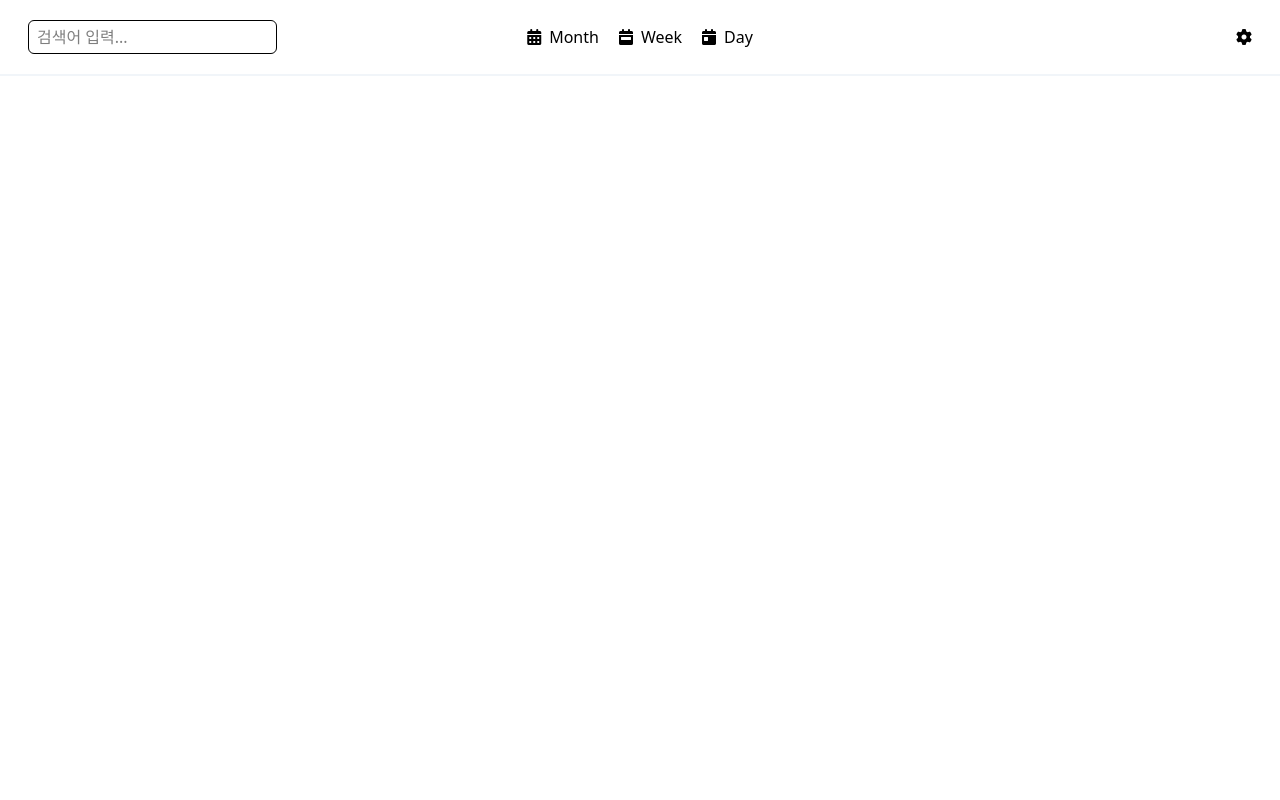
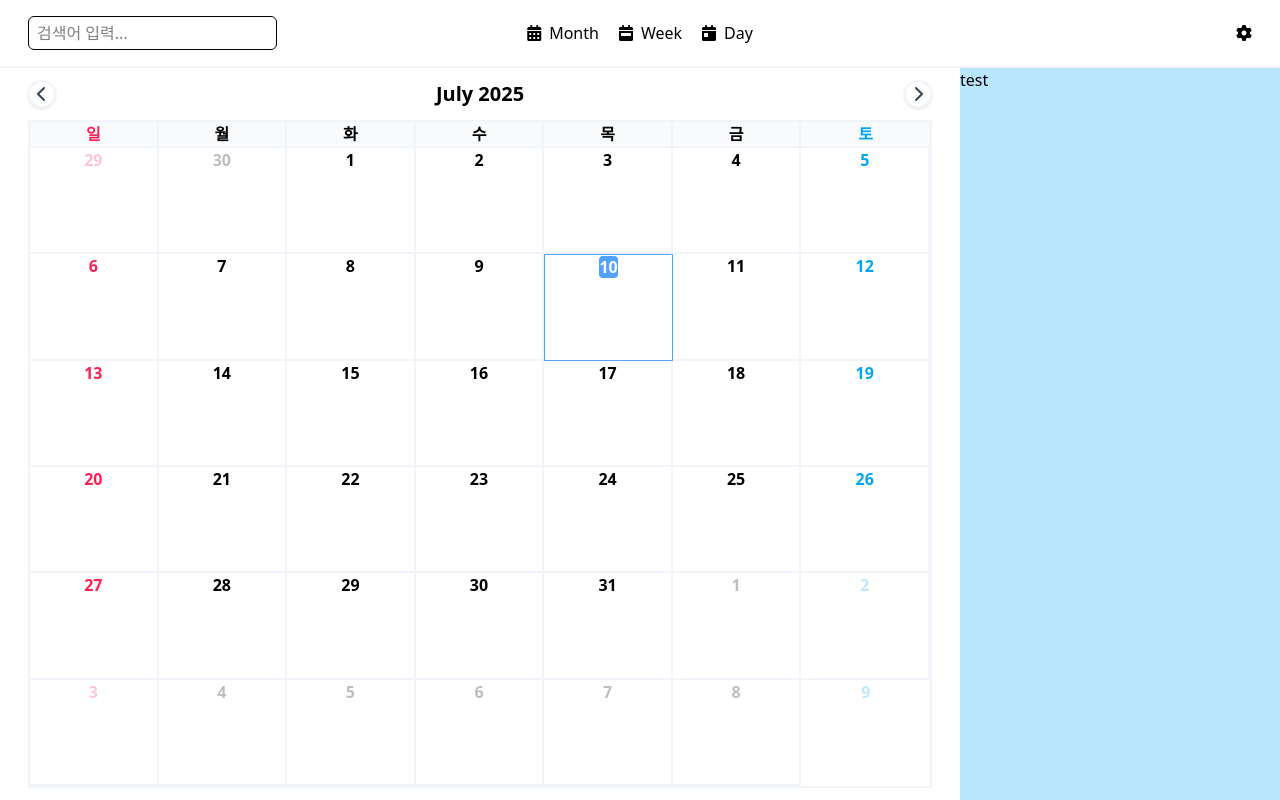
Before and after one commit to Alchernix/schedule-management-app, a React (Vite) app: page / in a window 1280 px wide. Built offline with nearby package versions, Linux system fonts and the light colour scheme.

Commit message:
달력 구현

```diff
--- a/package.json
+++ b/package.json
@@ -11,6 +11,7 @@
   },
   "dependencies": {
     "@tailwindcss/vite": "^4.1.11",
+    "date-fns": "^4.1.0",
     "react": "^19.1.0",
     "react-dom": "^19.1.0",
     "tailwindcss": "^4.1.11"
--- a/src/App.tsx
+++ b/src/App.tsx
@@ -1,10 +1,20 @@
 // 전체 레이아웃 관리 - 뷰 상태에 따라서 뷰별로 렌더링
 import Header from "./components/Header";
+import Calendar from "./components/Calendar";
+import Sidebar from "./components/Sidebar";
 
 function App() {
   return (
-    <div className="h-screen w-screen">
+    <div className="flex flex-col h-screen w-screen">
       <Header />
+      <div className="flex flex-1">
+        <div className="flex-1">
+          <Calendar />
+        </div>
+        <div className="w-xs">
+          <Sidebar />
+        </div>
+      </div>
     </div>
   );
 }
--- /dev/null
+++ b/src/components/Calendar.tsx
@@ -0,0 +1,163 @@
+import {
+  startOfMonth,
+  startOfWeek,
+  addDays,
+  isSunday,
+  isSaturday,
+  isSameMonth,
+  isSameDay,
+  format,
+  addMonths,
+} from "date-fns";
+import { useState } from "react";
+
+export default function Calendar() {
+  const [currentDate, setCurrentDate] = useState(new Date());
+
+  function handleChangeMonth(date: Date) {
+    const today = new Date();
+    if (isSameMonth(today, date)) {
+      setCurrentDate(today);
+    } else {
+      setCurrentDate(date);
+    }
+  }
+
+  function handleChangeDate(date: Date) {
+    setCurrentDate(date);
+  }
+
+  return (
+    <main className="flex flex-col h-full px-7 pb-3">
+      <CalendarHeader
+        currentDate={currentDate}
+        onChangeMonth={handleChangeMonth}
+      />
+      <div className="flex flex-1 flex-col border-2 border-slate-100">
+        <CalendarDays />
+        <CalendarCells
+          currentDate={currentDate}
+          onChangeDate={handleChangeDate}
+        />
+      </div>
+    </main>
+  );
+}
+
+function CalendarHeader({
+  currentDate,
+  onChangeMonth,
+}: {
+  currentDate: Date;
+  onChangeMonth: (date: Date) => void;
+}) {
+  return (
+    <div className="flex items-center justify-between py-3">
+      <Button
+        onClick={() => onChangeMonth(startOfMonth(addMonths(currentDate, -1)))}
+      >
+        <i className="fa-solid fa-chevron-left"></i>
+      </Button>
+      <p className="font-bold text-xl">
+        {format(currentDate, "MMMM")} {currentDate.getFullYear()}
+      </p>
+      <Button
+        onClick={() => onChangeMonth(startOfMonth(addMonths(currentDate, 1)))}
+      >
+        <i className="fa-solid fa-chevron-right"></i>
+      </Button>
+    </div>
+  );
+}
+
+function CalendarDays() {
+  return (
+    <div className="grid grid-cols-7 text-center divide-x-2 divide-slate-100 border-b-2 border-b-slate-100 bg-slate-50">
+      {["일", "월", "화", "수", "목", "금", "토"].map((day) => {
+        let classes = "font-bold";
+        if (day === "일") {
+          classes += " text-rose-500";
+        } else if (day === "토") {
+          classes += " text-sky-500";
+        }
+        return (
+          <div className={classes} key={day}>
+            {day}
+          </div>
+        );
+      })}
+    </div>
+  );
+}
+
+function CalendarCells({
+  currentDate,
+  onChangeDate,
+}: {
+  currentDate: Date;
+  onChangeDate: (date: Date) => void;
+}) {
+  const today = new Date();
+  const calendarCells: Date[] = [];
+  const start = startOfWeek(startOfMonth(currentDate));
+  for (let i = 0; i < 42; i++) {
+    calendarCells.push(addDays(start, i));
+  }
+
+  return (
+    <div className="flex-1 grid grid-cols-7 text-center w-full divide-x-2 divide-y-2 divide-slate-100">
+      {calendarCells.map((date) => {
+        let classes = "font-bold hover:bg-blue-50 cursor-pointer";
+
+        if (isSunday(date)) {
+          classes += " text-rose-500";
+        } else if (isSaturday(date)) {
+          classes += " text-sky-500";
+        }
+
+        if (isSameDay(date, currentDate)) {
+          classes += " border border-blue-400";
+        }
+
+        return (
+          <div
+            className={classes}
+            key={date.toISOString()}
+            onClick={() => onChangeDate(date)}
+          >
+            <div
+              className={!isSameMonth(currentDate, date) ? "opacity-25" : ""}
+            >
+              <span
+                className={
+                  isSameDay(today, date)
+                    ? "bg-blue-400 text-white rounded-sm"
+                    : ""
+                }
+              >
+                {date.getDate()}
+              </span>
+            </div>
+          </div>
+        );
+      })}
+    </div>
+  );
+}
+
+function Button({
+  children,
+  onClick,
+}: {
+  children: React.ReactNode;
+  onClick: React.MouseEventHandler<HTMLButtonElement>;
+}) {
+  return (
+    <button
+      onClick={onClick}
+      className="shadow border-2 border-slate-100 text-slate-700 rounded-full cursor-pointer aspect-square w-7 hover:bg-slate-50"
+    >
+      {children}
+    </button>
+  );
+}
--- a/src/components/Header.tsx
+++ b/src/components/Header.tsx
@@ -1,6 +1,6 @@
 export default function Header() {
   return (
-    <header className="grid grid-cols-3 items-center px-7 py-5 border-b-2 border-slate-100">
+    <header className="grid grid-cols-3 items-center px-7 py-4 border-b-2 border-slate-100">
       <input
         className="border border-black rounded-md px-2 py-1 col-start-1 justify-self-start"
         type="text"
--- /dev/null
+++ b/src/components/Sidebar.tsx
@@ -0,0 +1,3 @@
+export default function Sidebar() {
+  return <aside className="bg-sky-200 h-full">test</aside>;
+}
```
Also changed, not shown: 1 other file (tests, documents, lock files or other folders).
